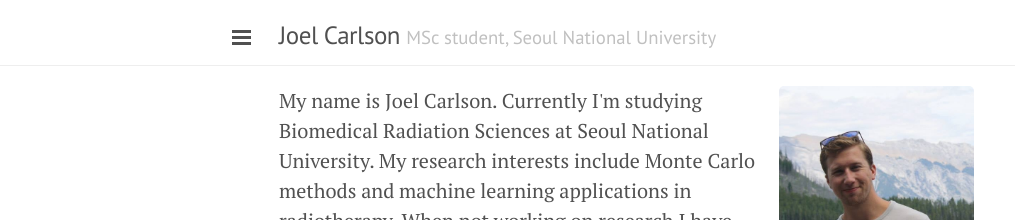
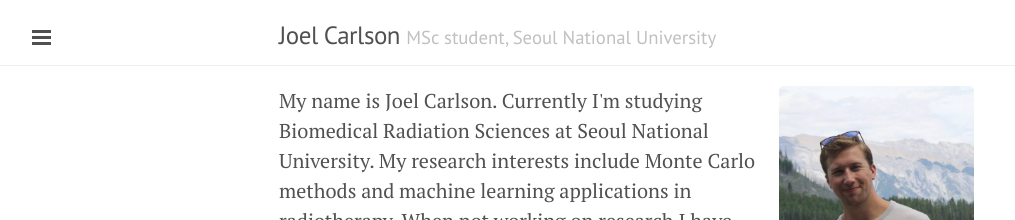
Before and after one commit to joelcarlson/joelcarlson.github.io, a Jekyll site: the page built from index.html, in a window 1280 px wide. Shown: the top 220 px of the page, without its empty margins (1-1016 px from the left). Built offline with Jekyll 4.4.1, drawn with Linux system fonts in a browser that asks for light colours; Markdown is read by kramdown in place of the engine named in the settings; the list of posts is cut into pages by our own code.

Commit message:
CSS change

```diff
--- a/public/css/lanyon.css
+++ b/public/css/lanyon.css
@@ -216,7 +216,7 @@
 .sidebar-toggle {
   position: absolute;
   top:  1rem;
-  left: 11rem;
+  left: 1rem; /* Changed from 11 */
   display: block;
   width: 2.2rem;
   padding: .5rem .65rem;
@@ -240,7 +240,7 @@
 }
 
 .sidebar-toggle:active,
-#sidebar-checkbox:checked ~ .sidebar-toggle {
+#sidebar-checkbox:checked ~ .wrap .sidebar-toggle { /*  Added .wrap */
   color: #fff;
   background-color: #505050;
 }
@@ -270,7 +270,7 @@
  *
  * Read more about it at http://meyerweb.com/eric/thoughts/2011/09/12/.
  */
-
+/*
 .wrap,
 .sidebar,
 .sidebar-toggle {
@@ -295,8 +295,41 @@
       -ms-transform: translateX(14rem);
           transform: translateX(14rem);
 }
+*/
+/*Added everything from here to .page*/
+.wrap,
+.sidebar,
+.sidebar-toggle {
+    -webkit-backface-visibility: hidden;
+       -moz-backface-visibility: hidden;
+        -ms-backface-visibility: hidden;
+            backface-visibility: hidden;
+  -webkit-perspective: 1000;
+     -moz-perspective: 1000;
+      -ms-perspective: 1000;
+          perspective: 1000;
+}
+.sidebar {
+  -webkit-transition: all .3s ease-in-out;
+     -moz-transition: all .3s ease-in-out;
+      -ms-transition: all .3s ease-in-out;
+          transition: all .3s ease-in-out;
+}
+.wrap,
+.sidebar-toggle {
+  -webkit-transition: left .3s ease-in-out;
+     -moz-transition: left .3s ease-in-out;
+      -ms-transition: left .3s ease-in-out;
+          transition: left .3s ease-in-out;
+}
 
-
+#sidebar-checkbox:checked + .sidebar {
+  left: 0;
+  visibility: visible;
+}
+#sidebar-checkbox:checked ~ .wrap {
+  left: 14rem;
+}
 /*
  * Posts and pages
  *
```
